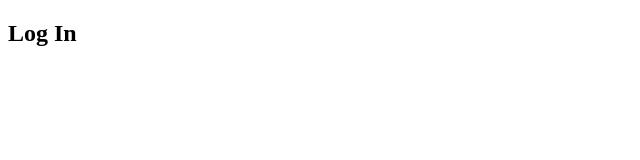
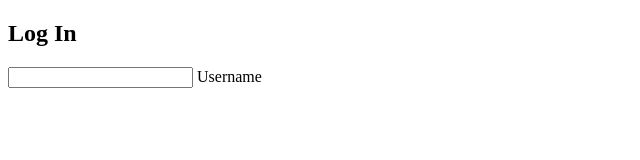
Before and after one commit to kasunweerasinghe/sign-in-page, a plain HTML site: page index.html in a window 1280 px wide. Shown: the whole page, without its empty margins (0-640 px from the left). Drawn offline with Linux system fonts and the light colour scheme.

Commit message:
add user name input fileld and lable

```diff
--- a/index.html
+++ b/index.html
@@ -14,8 +14,10 @@
       <h2>Log In</h2>
       <form>
         <div class="user-box">
-
+          <input type="text" namme="" required>
+          <label>Username</label>
         </div>
+        <div class="user-box"></div>
       </form>
     </div>
 
```
